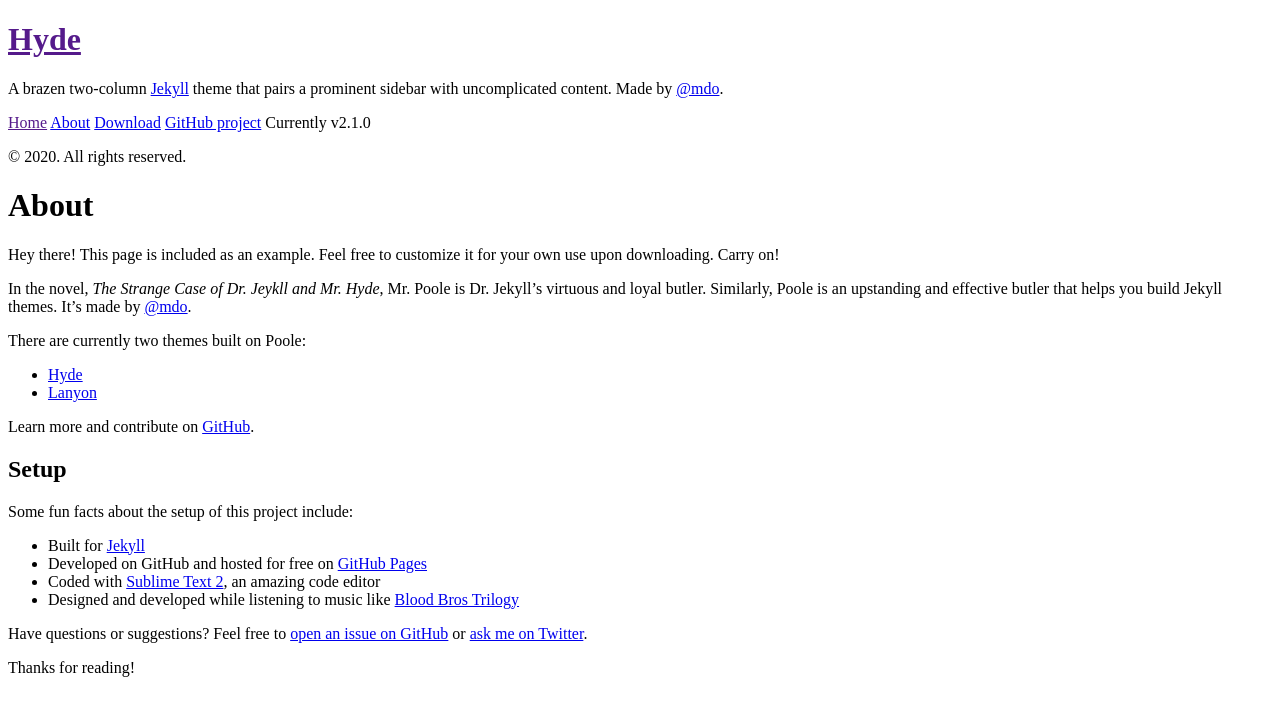
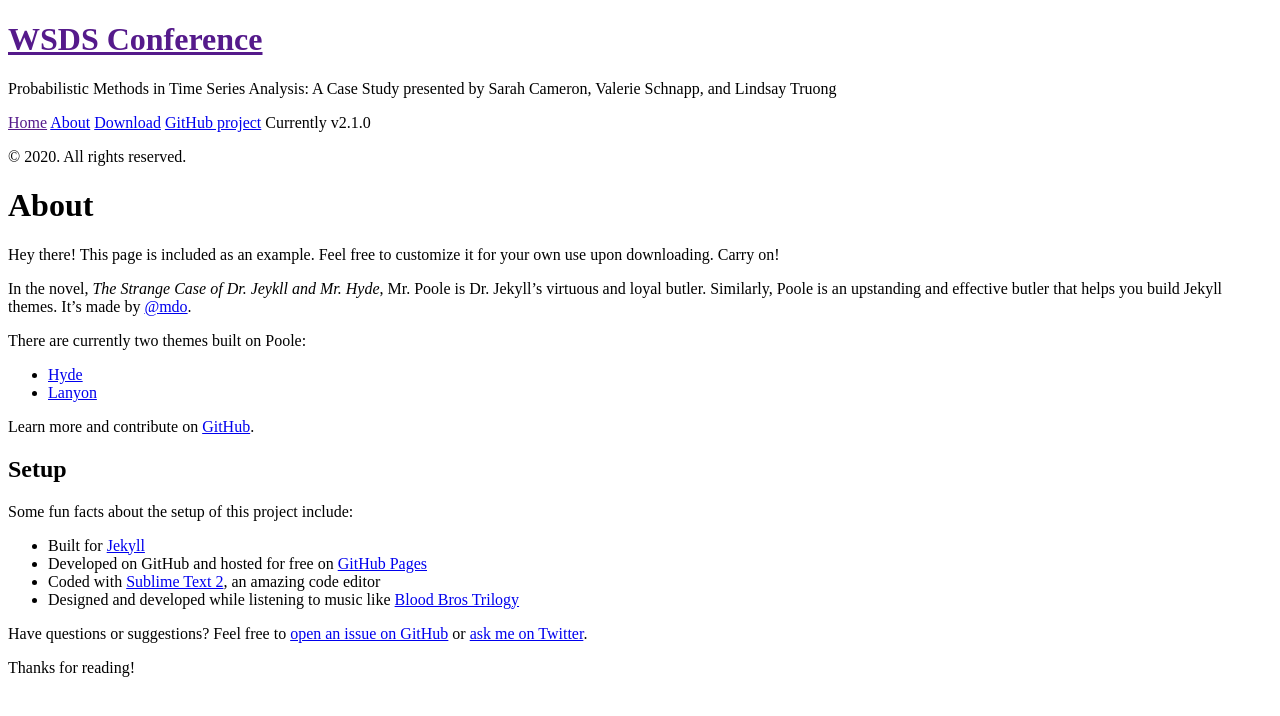
Before and after one commit to lindsaytruong/lindsaytruong.github.io, a Jekyll site: the page built from about.md, in a window 1280 px wide. Shown: the top 716 px of the page. Built offline with Jekyll 4.4.1, drawn with Linux system fonts in a browser that asks for light colours.

Commit message:
added information

```diff
--- a/_config.yml
+++ b/_config.yml
@@ -6,9 +6,9 @@
 permalink:        pretty
 
 # Setup
-title:            Hyde
-tagline:          'A Jekyll theme'
-description:      'A brazen two-column <a href="http://jekyllrb.com" target="_blank">Jekyll</a> theme that pairs a prominent sidebar with uncomplicated content. Made by <a href="https://twitter.com/mdo" target="_blank">@mdo</a>.'
+title:            WSDS Conference
+tagline:          '2020 WSDS Conference'
+description:      'Probabilistic Methods in Time Series Analysis: A Case Study presented by Sarah Cameron, Valerie Schnapp, and Lindsay    Truong'
 url:              http://hyde.getpoole.com
 baseurl:          /
 
```
